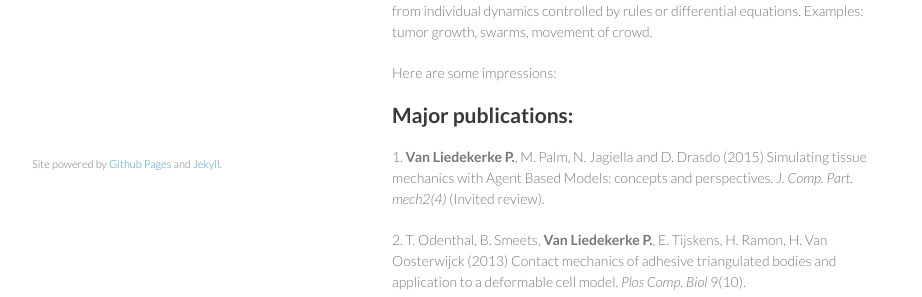
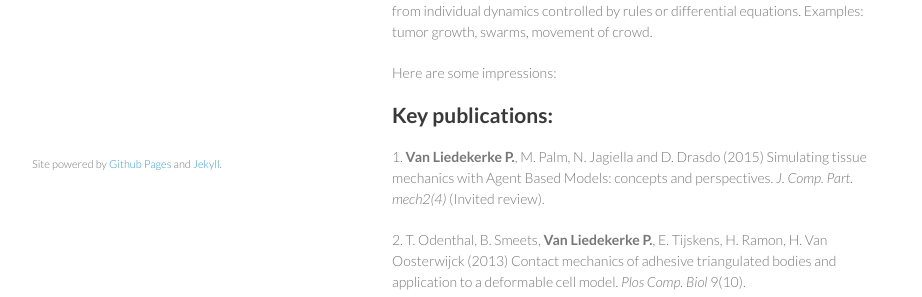
Before and after one commit to paulvanliedekerke/wittgenstein, a Jekyll site: the page index.html, which Jekyll copies as it is, in a window 1280 px wide. Shown: the part 657-954 px from the top of the page, without its empty margins (178-1100 px from the left). Built offline with Jekyll 4.4.1, drawn with Linux system fonts in a browser that asks for light colours; Markdown is read by kramdown in place of the engine named in the settings.

Commit message:
Update index.html

```diff
--- a/index.html
+++ b/index.html
@@ -64,7 +64,7 @@
 	Here are some impressions:
 </p>
 
-<h2>Major publications:</h2>
+<h2>Key publications:</h2>
 
 <p>
      1. <b>Van Liedekerke P.</b>, M. Palm, N. Jagiella and D. Drasdo (2015) Simulating tissue mechanics with Agent Based Models: concepts and perspectives.  <I>J. Comp. Part. mech2(4)</I> (Invited review).
```
